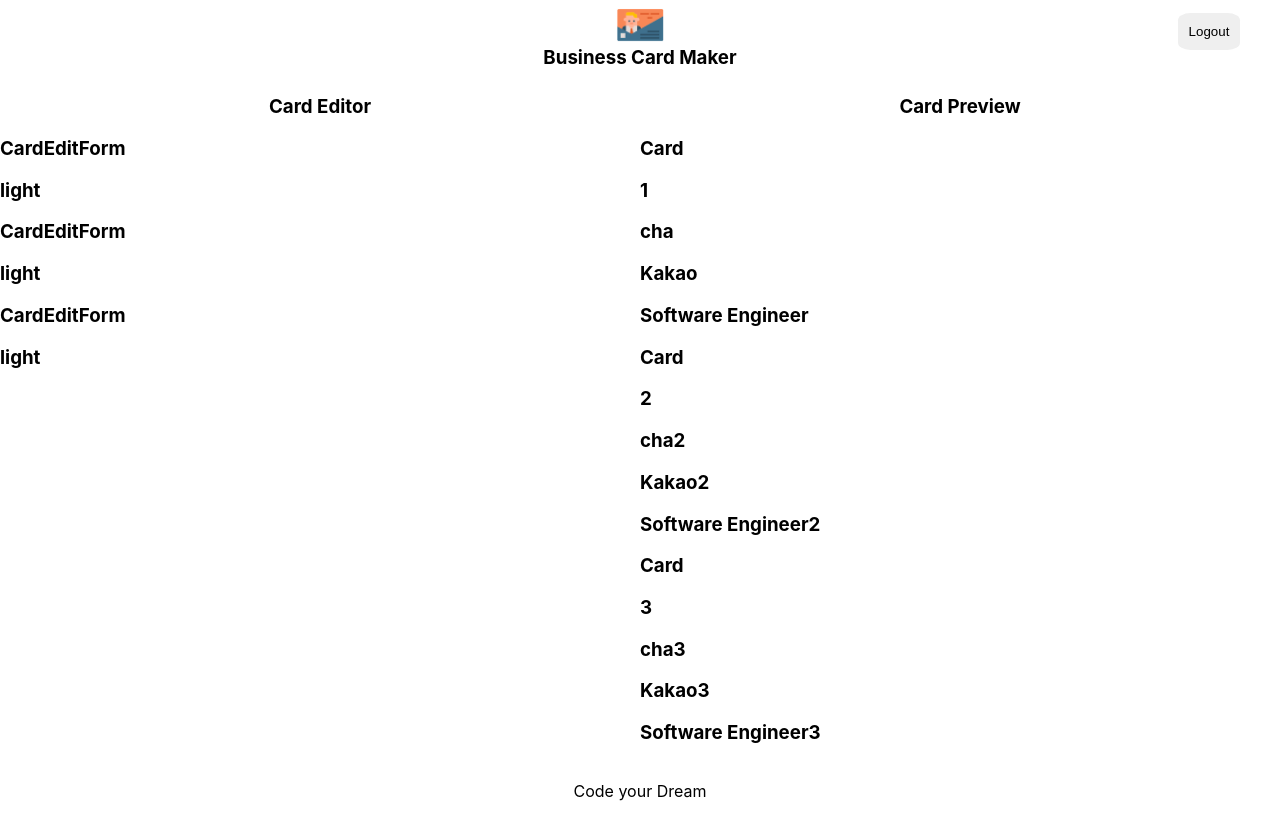
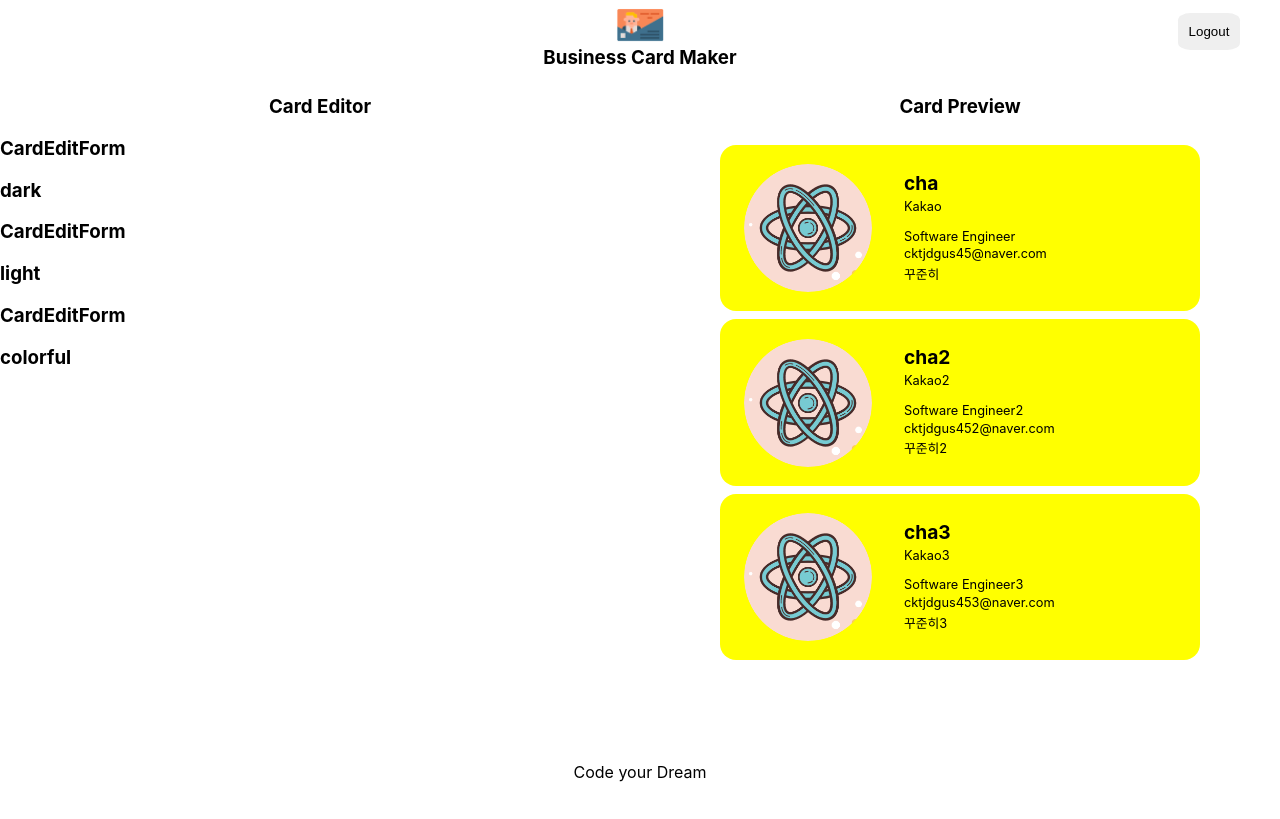
Before and after one commit to cktjdgus45/react-cardmaker2, a React (Create React App) app: page /maker in a window 1280 px wide. Built offline with nearby package versions, Linux system fonts and the light colour scheme; no server answers; sample sign-in values are in the browser's storage.

Commit message:
add css to Preview Component

```diff
--- a/src/components/card/card.jsx
+++ b/src/components/card/card.jsx
@@ -1,15 +1,35 @@
 import React from 'react';
+import styles from './card.module.css';
 
+const DEFAULT_IMAGE = '/images/default_logo.png';
 const Card = ({ card }) => {
+    const { id, name, company, theme, title, email, message, fileName, fileURL } = card;
+    const url = fileURL || DEFAULT_IMAGE;
     return (
-        <>
-            <h1>Card</h1>
-            <h1>{card.id}</h1>
-            <h1>{card.name}</h1>
-            <h1>{card.company}</h1>
-            <h1>{card.title}</h1>
-        </>
+        <li className={`${styles.card} ${getStyles(theme)}`}>
+            <img className={styles.avatar} src={url} alt="profile" />
+            <div className={styles.info}>
+                <h1 className={styles.name}>{name}</h1>
+                <p className={styles.company}>{company}</p>
+                <p className={styles.title}>{title}</p>
+                <p className={styles.email}>{email}</p>
+                <p className={styles.message}>{message}</p>
+            </div>
+        </li>
     )
 }
 
+function getStyles(theme) {
+    switch (theme) {
+        case 'dark':
+            return styles.dark;
+        case 'light':
+            return styles.light;
+        case 'colorful':
+            return styles.colorful;
+        default:
+            throw new Error(`unknown theme ${theme}`)
+    }
+}
+
 export default Card;
--- a/src/components/card/card.module.css
+++ b/src/components/card/card.module.css
@@ -0,0 +1,61 @@
+@value makerShadow,makerBlack,makerWhite,makerColorful,makerWheat from '../../common/colors.css';
+
+.card{
+    display: flex;
+    align-items: center;
+    width: 100%;
+    background-color: yellow;
+    margin-bottom: 0.5em;
+    border-radius: 1em;
+    padding: 0.2em 0;
+    box-shadow: 6px 6px 8px 0px makerShadow;
+    max-width: 30rem;
+}
+
+.card.dark{
+    background-color: makerBlack;
+    color: makerWhite;
+}
+.card.light{
+    background-color: makerWhite;
+    color: makerBlack;
+}
+.card.colorful{
+    background: makerColorful;
+}
+
+.avatar{
+    width: 10em;
+    height: 10em;
+    padding: 1em;
+    margin-left: 0.5em;
+    margin-right: 1em;
+    border-radius: 50%;
+}
+
+.info{
+    width: 100%;
+}
+
+.name,.company,.title,.email,.message{
+    margin: 0;
+    font-size: 0.8rem;
+    margin-bottom: 0.2em;
+}
+
+.name{
+    font-size: 1.2rem;
+}
+
+.company{
+    margin-bottom: 1em;
+}
+
+.company::after{
+    content: '';
+    display: block;
+    width: 90%;
+    height: 2px;
+    background-color: makerWheat;
+    transform: translateY(0.5em);
+}
--- a/src/components/maker/maker.jsx
+++ b/src/components/maker/maker.jsx
@@ -12,12 +12,12 @@
             id: '1',
             name: 'cha',
             company: 'Kakao',
-            theme: 'light',
+            theme: 'dark',
             title: 'Software Engineer',
             email: 'cktjdgus45@naver.com',
             message: '꾸준히',
             fileName: 'cha.txt',
-            fileURL: 'cha.png'
+            fileURL: null
         },
         {
             id: '2',
@@ -28,18 +28,18 @@
             email: 'cktjdgus452@naver.com',
             message: '꾸준히2',
             fileName: 'cha2.txt',
-            fileURL: 'cha2.png'
+            fileURL: null
         },
         {
             id: '3',
             name: 'cha3',
             company: 'Kakao3',
-            theme: 'light',
+            theme: 'colorful',
             title: 'Software Engineer3',
             email: 'cktjdgus453@naver.com',
             message: '꾸준히3',
             fileName: 'cha3.txt',
-            fileURL: 'cha3.png'
+            fileURL: null
         },
     ])
     let navigate = useNavigate();
--- a/src/components/preview/preview.jsx
+++ b/src/components/preview/preview.jsx
@@ -6,12 +6,11 @@
     return (
         <section className={styles.preview}>
             <h1 className={styles.title}>Card Preview</h1>
-            {
-                cards.map(card => (
+            <ul className={styles.cards}>
+                {cards.map(card => (
                     <Card key={card.id} card={card} />
-                )
-                )
-            }
+                ))}
+            </ul>
         </section>
     )
 }
--- a/src/components/preview/preview.module.css
+++ b/src/components/preview/preview.module.css
@@ -10,3 +10,12 @@
     margin-bottom: 1em;
     color: makerGreen;
 }
+
+.cards{
+    display: flex;
+    flex-direction: column;
+    align-items: center;
+    width: 100%;
+    height: 100%;
+    padding: 0.5em 2em;
+}
```
Also changed, not shown: src/common/colors.css (line endings or trailing spaces).
